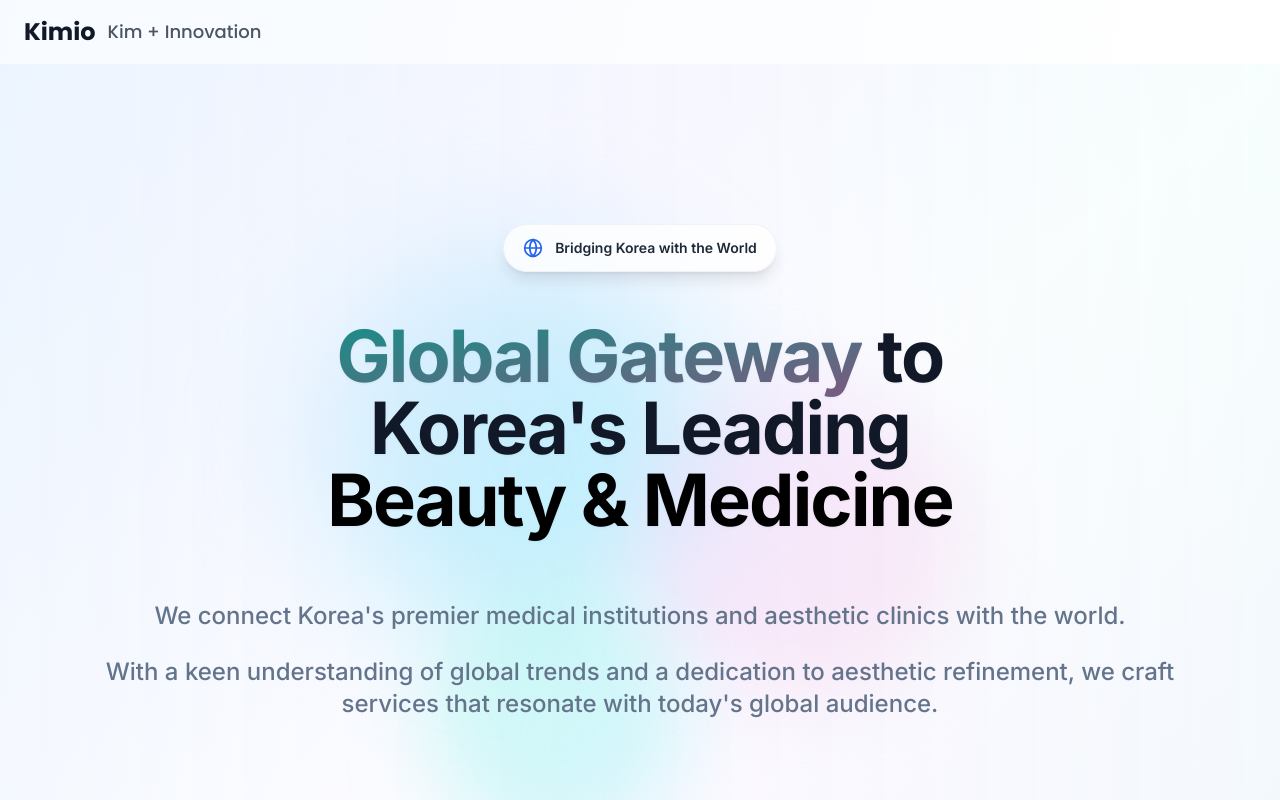
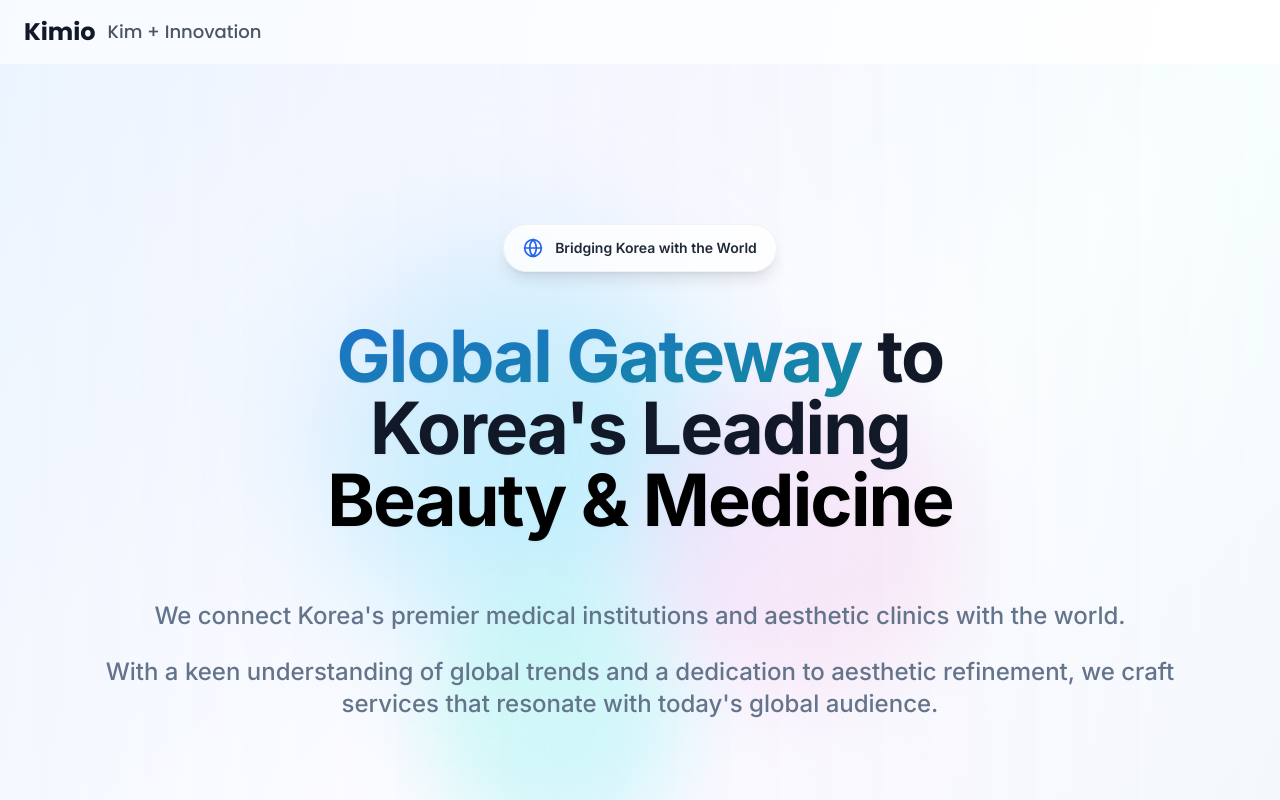
Before and after one commit to hi-jihyun-nam/stellar-web-welcome-site, a React (Vite) app: page / in a window 1280 px wide. Shown: the top 800 px of the page. Built offline with nearby package versions, Linux system fonts and the light colour scheme.

Commit message:
Refactor: Update gradient animation direction
Change the gradient animation direction to top-left to bottom-right.

```diff
--- a/tailwind.config.ts
+++ b/tailwind.config.ts
@@ -95,11 +95,8 @@ export default {
 					'0%': {
 						'background-position': '0% 0%'
 					},
-					'50%': {
+					'100%': {
 						'background-position': '100% 100%'
-					},
-					'100%': {
-						'background-position': '0% 0%'
 					}
 				}
 			},
```
